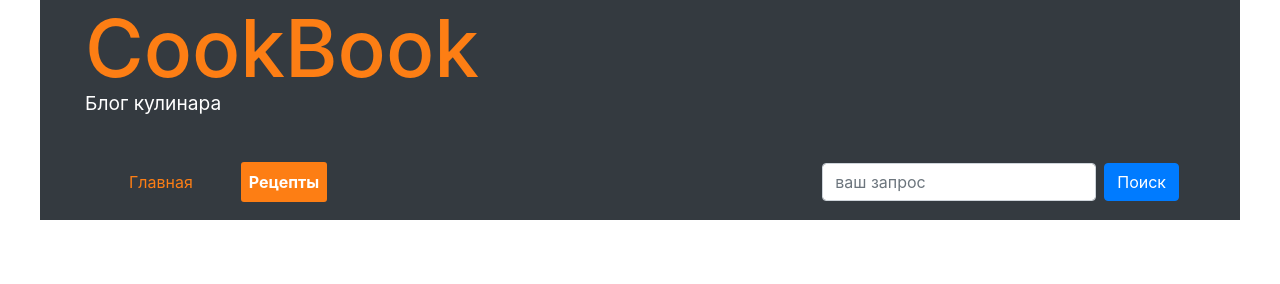
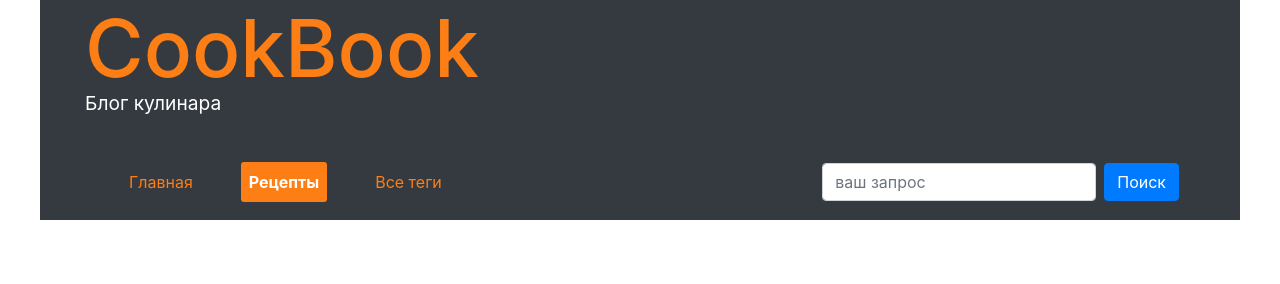
Before and after one commit to Shustrjak/Flasck_SQLAlchemy_homework, a Flask app: page /recipes/ in a window 1280 px wide. Shown: the top 284 px of the page. Run offline with Flask 2, Linux system fonts and the light colour scheme; data comes from the database, SQL or seed files in the repository; some libraries are stand-ins or nearby versions.

Commit message:
Появилась новая кнопка все теги в шапке

```diff
--- a/templates/base.html
+++ b/templates/base.html
@@ -35,6 +35,7 @@
                         {% block navbar%}
                         <li class="nav-item active"><a class="nav-link" href="{{ url_for('index')}}">Главная</a></li>
                         <li class="nav-item"><a class="nav-link" href="{{ url_for('recipes.index')}}">Рецепты</a></li>
+                        <li class="nav-item"><a class="nav-link" href="{{url_for('recipes.all_tags')}}">Все теги</a></li>
                         {% endblock%}
                     </ul>
                     <form class="form-inline my-2 my-lg-0" method="GET">
--- a/templates/recipes/all_tags.html
+++ b/templates/recipes/all_tags.html
@@ -7,6 +7,7 @@
 {% block navbar%}
 <li class="nav-item"><a class="nav-link" href="{{ url_for('index')}}">Главная</a></li>
 <li class="nav-item"><a class="nav-link" href="{{ url_for('recipes.index')}}">Рецепты</a></li>
+<li class="nav-item"><a class="nav-link" href="{{url_for('recipes.all_tags')}}">Все теги</a></li>
 <li class="nav-item"><a class="nav-link"  href="{{ url_for('recipes.edit_recipe') }}">Добавить новый пост</a></li>
 {% endblock%}
 
--- a/templates/recipes/edit_recipe.html
+++ b/templates/recipes/edit_recipe.html
@@ -7,6 +7,7 @@ Edit posts
 {% block navbar%}
                 <li class="nav-item"><a class="nav-link" href="{{ url_for('index')}}">Главная</a></li>
                 <li class="nav-item"><a class="nav-link" href="{{ url_for('recipes.index')}}">Рецепты</a></li>
+<li class="nav-item"><a class="nav-link" href="{{url_for('recipes.all_tags')}}">Все теги</a></li>
                 <li class="nav-item active"><a class="nav-link"  href="{{ url_for('recipes.edit_recipe') }}">Добавить новый пост</a></li>
 {% endblock%}
 
--- a/templates/recipes/index.html
+++ b/templates/recipes/index.html
@@ -7,6 +7,7 @@ Recipe title
 {% block navbar%}
                 <li class="nav-item"><a class="nav-link" href="{{ url_for('index')}}">Главная</a></li>
                 <li class="nav-item active"><a class="nav-link" href="{{ url_for('recipes.index')}}">Рецепты</a></li>
+<li class="nav-item"><a class="nav-link" href="{{url_for('recipes.all_tags')}}">Все теги</a></li>
 {% endblock%}
 
 {% block content %}
--- a/templates/recipes/recipe_detail.html
+++ b/templates/recipes/recipe_detail.html
@@ -7,6 +7,7 @@
 {% block navbar%}
                 <li class="nav-item"><a class="nav-link" href="{{ url_for('index')}}">Главная</a></li>
                 <li class="nav-item active"><a class="nav-link" href="{{ url_for('recipes.index')}}">Рецепты</a></li>
+                <li class="nav-item"><a class="nav-link" href="{{url_for('recipes.all_tags')}}">Все теги</a></li>
                 <li class="nav-item"><a class="nav-link"  href="{{ url_for('recipes.edit_recipe') }}">Добавить новый пост</a></li>
 
 {% endblock%}
--- a/templates/recipes/tag_detail.html
+++ b/templates/recipes/tag_detail.html
@@ -7,6 +7,7 @@
 {% block navbar%}
                 <li class="nav-item"><a class="nav-link" href="{{ url_for('index')}}">Главная</a></li>
                 <li class="nav-item active"><a class="nav-link" href="{{ url_for('recipes.index')}}">Рецепты</a></li>
+                <li class="nav-item"><a class="nav-link" href="{{url_for('recipes.all_tags')}}">Все теги</a></li>
                 <li class="nav-item"><a class="nav-link"  href="{{ url_for('recipes.edit_recipe') }}">Добавить новый пост</a></li>
 {% endblock%}
 
```
